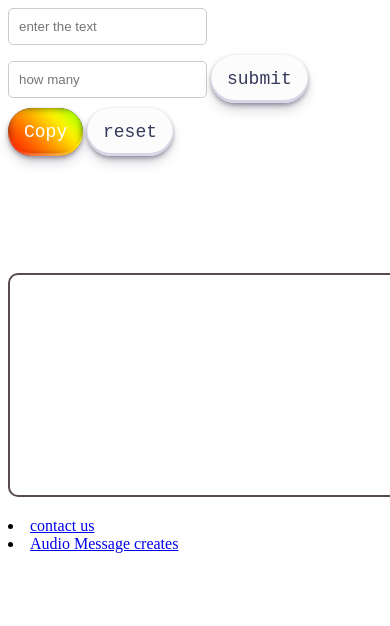
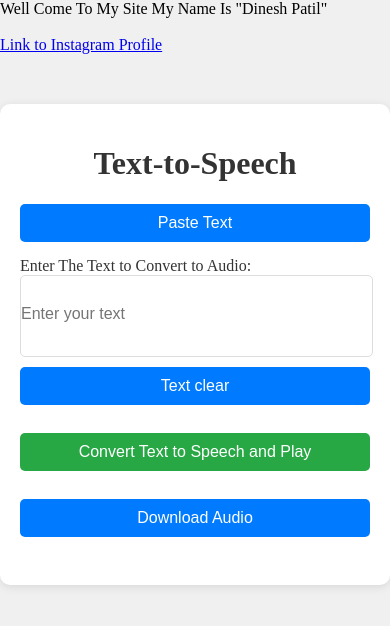
Before and after one commit to Dineshpatil7052/Ds.code, a plain HTML site: page index.html in a window 390 px wide. Drawn offline with Linux system fonts and the light colour scheme.

Commit message:
Add files via upload
update

```diff
--- a/index.html
+++ b/index.html
@@ -1,31 +1,238 @@
 <!DOCTYPE html>
-<html lang="en">
+<html>
+
 <head>
-    <meta charset="UTF-8">
-    <meta name="viewport" content="width=device-width, initial-scale=1.0">
-    <title>funny</title>
+    <title>Text-to-Speech</title>
+    <style>
+        /* Styles (same as before) */
+        /* Reset default margins and paddings for the whole page */
+html, body {
+  margin: 0;
+  padding: 0;
+}
+
+/* Set a background color for the page */
+body {
+  background-color: #f0f0f0;
+}
+
+/* Center the box in the middle of the page */
+#box {
+  max-width: 400px;
+  margin: 50px auto;
+  background-color: #fff;
+  border-radius: 10px;
+  box-shadow: 0 2px 10px rgba(0, 0, 0, 0.1);
+  padding: 20px;
+}
+
+/* Style the heading */
+h1 {
+  text-align: center;
+  color: #333;
+}
+
+/* Style the pasteArea */
+#pasteArea {
+  min-height: 100px;
+  border: 1px solid #ddd;
+  padding: 10px;
+  border-radius: 5px;
+  margin-bottom: 10px;
+  font-size: 16px;
+  line-height: 1.5;
+}
+
+/* Style the pasteButton */
+#pasteButton {
+  display: block;
+  width: 100%;
+  padding: 10px;
+  background-color: #007BFF;
+  color: #fff;
+  border: none;
+  border-radius: 5px;
+  font-size: 16px;
+  cursor: pointer;
+}
+
+/* Style the input and buttons */
+label {
+  display: block;
+  margin-top: 15px;
+  color: #333;
+}
+
+input#text {
+  width: 100%;
+  padding: 29px 1px 33px 0px;
+  border: 1px solid #ddd;
+  border-radius: 5px;
+  font-size: 16px;
+  margin-bottom: 10px;
+}
+
+button {
+  display: block;
+  width: 100%;
+  padding: 10px;
+  background-color: #007BFF;
+  color: #fff;
+  border: none;
+  border-radius: 5px;
+  font-size: 16px;
+  margin-bottom: 10px;
+  cursor: pointer;
+}
+
+/* Style the playButton separately */
+#playButton {
+  background-color: #28a745;
+}
+
+/* Add media query for mobile view */
+@media (max-width: 480px) {
+  #box {
+    max-width: 90%;
+  }
+}
+/* Styles (same as before) */
+/* ... */
+
+/* Center the elements inside the box */
+text{
+    text-align: center;
+    margin: auto;
+    width: 50%;
+    padding: 10px;
+    border: 1px solid #ddd;
+}
+
+    </style>
 </head>
-<body id="body">
-</div>
-    <i class="_5dbc img sp_p8ClriD90Sm sx_085314"></i>
-    <input type="text" id="text" placeholder="enter the text">
 
-    <input type="number" id="number" placeholder="how many ">
-    <button type="submit" onclick="loop()" role="button">submit</button>
-    <button id="copyButton" role="button">Copy</button>
-    <button type="reset" onclick="reset()" role="button">reset</button>
-    <span id="out"></span>
-<script src="java"></script>
-<link rel="stylesheet" href="style.css">
+<body>
+    <div>Well Come To My Site My Name Is "Dinesh Patil"</div><br>
+    <a href="https://instagram.com/dinesh_patil_12345?igshid=MzRlODBiNWFlZA==" target="_blank">Link to Instagram Profile</a>
+
+    <div id="box">
+        <h1>Text-to-Speech</h1>
+        <!-- <p id="pasteArea" contenteditable="true">Paste your text here.</p> -->
+        <button id="pasteButton">Paste Text</button>
+
+        <label for="text" id="label">Enter The Text to Convert to Audio:</label>
+        <div id="div">
+        <input type="text" id="text"  placeholder="Enter your text "><br>
+    </div>
+        <button onclick="reloadPage()" id="clearButton">Text clear</button>
+        <br>
+        <button onclick="convertTextToSpeechAndPlay()" id="playButton">Convert
+            Text to Speech and Play</button><br>
+
+        <button onclick="downloadAudio()">Download Audio</button><br>
+
+    </div>
+
+    <script>
+        function convertTextToSpeech() {
+            const text = document.getElementById('text').value;
+            if (text.trim() === '') {
+                alert('Please enter some text.');
+                return;
+            }
+
+            // Check if the browser supports speech synthesis
+            if ('speechSynthesis' in window) {
+                const utterance = new SpeechSynthesisUtterance(text);
+                utterance.lang = 'hi-IN'; // Set the language to Hindi (India)
+
+                // Generate speech and save it to audioBlob
+                speechSynthesis.speak(utterance);
+                utterance.onend = function () {
+                    const blob = new Blob([new Uint8Array(utterance.audioBuffer)]);
+                    audioBlob = blob;
+                };
+            } else {
+                alert('Sorry, your browser does not support the Speech Synthesis API.  open  the googel ');
+            }
+        }
 
 
 
 
-<li><a href="https://www.instagram.com/dinesh_patil_12345/?igshid=MzRlODBiNWFlZA%3D%3D"target="_blank">  contact us
-</a></li>
-<li><a href="https:dineshpatil7052.github.io/Ds.code"target="_blank">  Audio Message creates
-</a></li>
+        // Paste the clipboard text into the input box
+        function pasteToInputBox() {
+            navigator.clipboard.readText().then(function (clipboardText) {
+                document.getElementById('text').value = clipboardText;
+            }).catch(function (err) {
+                console.error('Failed to read clipboard contents: ', err);
+            });
+        }
+
+        // Rest of the existing code...
+
+        const pasteButton = document.getElementById('pasteButton');
+        pasteButton.addEventListener('click', pasteToInputBox);
+
+        // Rest of the existing code...
+        let audioBlob = null;
+        let audio = null;
 
 
+            // Check if the browser supports speech synthesis
+
+
+         function convertTextToSpeechAndPlay() {
+            convertTextToSpeech();
+            stopAudio(); // Stop the previous audio, if any
+            playAudio();
+        }
+
+        function playAudio() {
+            if (audioBlob) {
+                const url = URL.createObjectURL(audioBlob);
+                audio = new Audio(url);
+
+                // Add an event listener to the audio object to clear the audioBlob when the audio finishes playing
+                audio.addEventListener('ended', function () {
+                    audioBlob = null;
+                });
+
+                audio.play().catch(function (error) {
+                    console.error('Audio playback error:', error);
+                    alert('There was an error playing the audio. Please try again.');
+                });
+            } else {
+            }
+        }
+
+        function stopAudio() {
+            if (audio) {
+                audio.pause();
+                audio.currentTime = 0;
+                audioBlob = null; // Clear the audioBlob
+            }
+        }
+
+        function downloadAudio() {
+            if (audioBlob) {
+                const url = URL.createObjectURL(audioBlob);
+                const a = document.createElement('a');
+                a.style.display = 'none';
+                a.href = url;
+                a.download = 'text_to_audio.mp3';
+                document.body.appendChild(a);
+                a.click();
+                window.URL.revokeObjectURL(url);
+            } else {
+                alert('No audio available for download. Please convert text to speech first.');
+            }
+        }
+
+        function reloadPage() {
+            location.reload();
+        }
+    </script>
 </body>
+
 </html>
```
